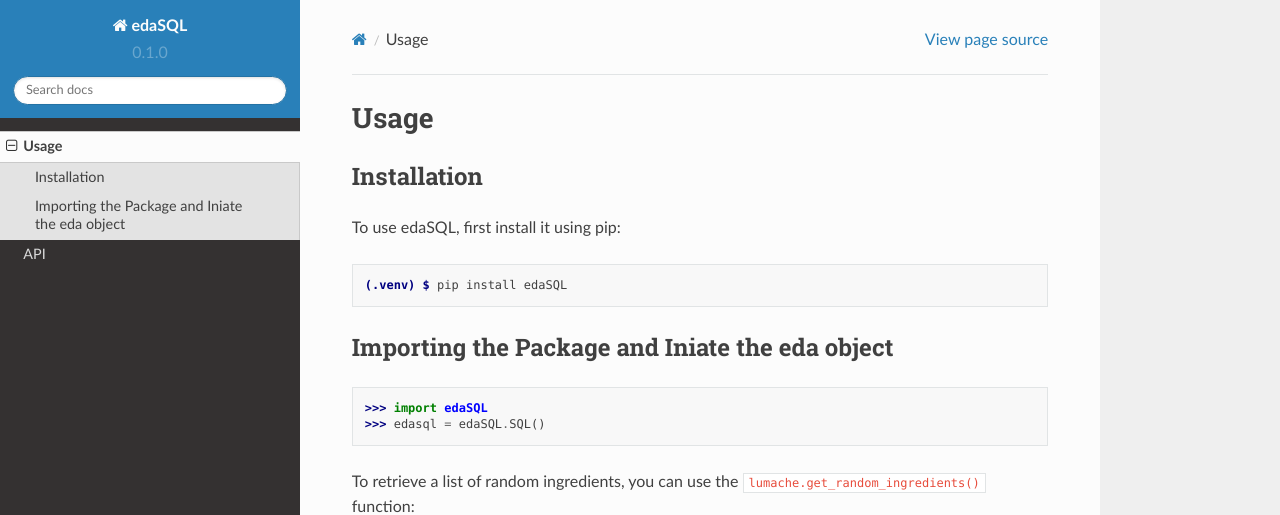
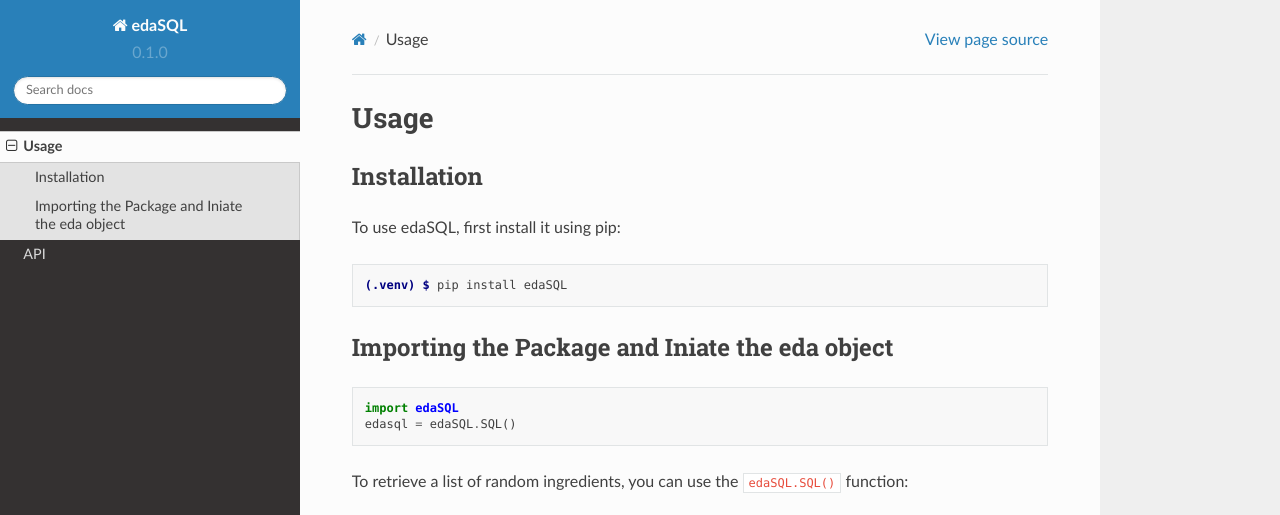
Before and after one commit to selva221724/edaSQL, a Sphinx documentation site: the page built from docs/source/usage.rst, in a window 1280 px wide and 1030 px high, cut to the strip 0-515 px from the top of the window. Built offline with Sphinx 7.4.7 and the Read the Docs theme 2.0.0, drawn with Linux system fonts in a browser that asks for light colours.

Commit message:
Update usage.rst

```diff
--- a/docs/source/usage.rst
+++ b/docs/source/usage.rst
@@ -14,11 +14,13 @@ To use edaSQL, first install it using pip:
 
 Importing the Package and Iniate the eda object
 ----------------
->>> import edaSQL
->>> edasql = edaSQL.SQL()
+.. code-block:: python
+
+  import edaSQL
+  edasql = edaSQL.SQL()
 
 To retrieve a list of random ingredients,
-you can use the ``lumache.get_random_ingredients()`` function:
+you can use the ``edaSQL.SQL()`` function:
 
 .. autofunction:: lumache.get_random_ingredients
 
```
